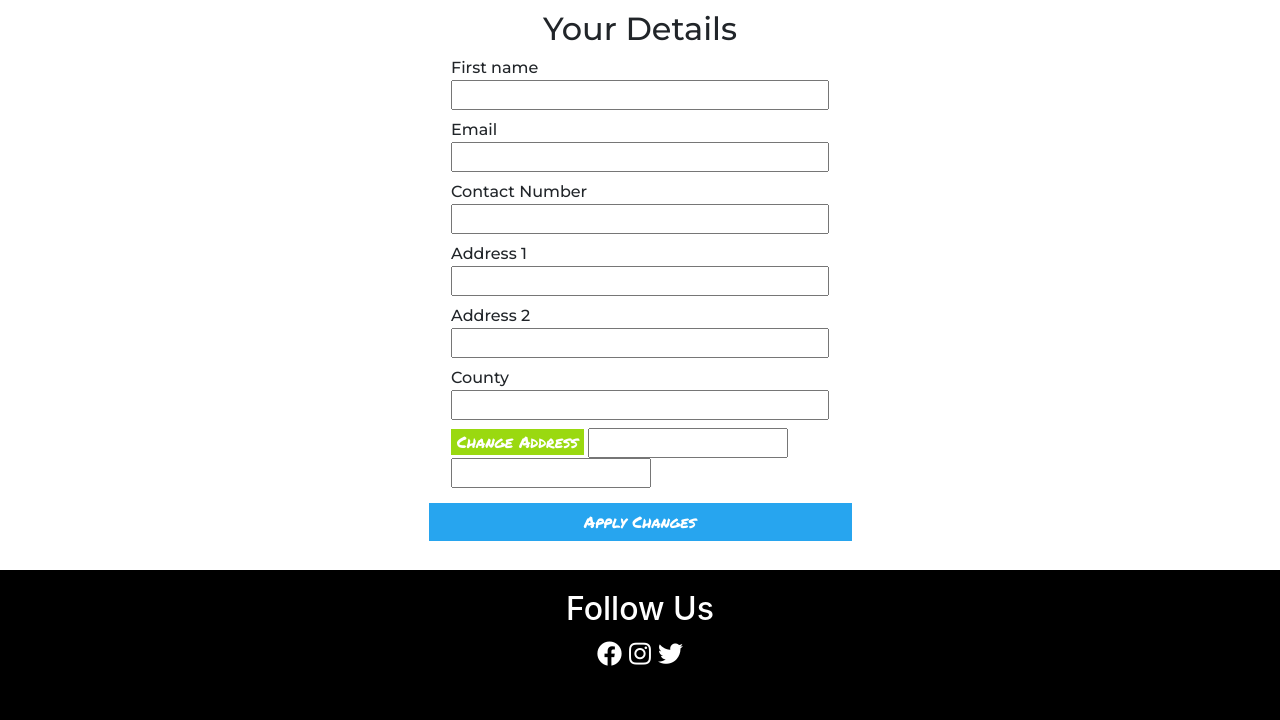
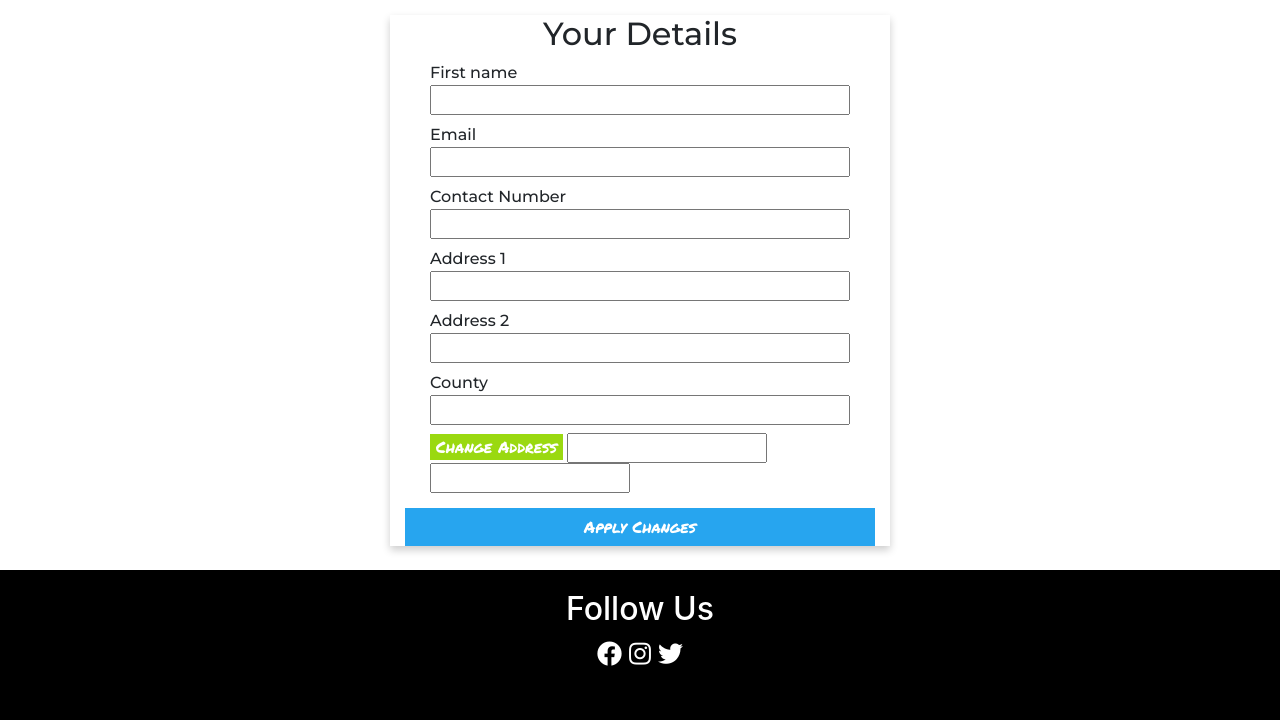
Before and after one commit to philip-hughes/fourth-milestone-project, a Django app: template profiles/templates/profiles/profile.html in a window 1280 px wide. Shown: the part 80-800 px from the top of the page. Run offline with Django 3.2, Linux system fonts and the light colour scheme; the template is opened without the code that fills it: values that come from a table or form of the project are taken from there, others are empty; data comes from the database, SQL or seed files in the repository; some libraries are stand-ins or nearby versions.

Commit message:
Changing profile form wrapper class to align it with other form layout

```diff
--- a/profiles/static/profiles/css/profiles.css
+++ b/profiles/static/profiles/css/profiles.css
@@ -1,11 +1,3 @@
-#your-details-wrapper {
-    position: relative;
-    width: 450px;
-    margin: 10px auto 40px auto;
-    background-color: white;
-    font-family: 'Montserrat', sans-serif;
-
-}
 
 #id_profile-street_address1, #id_profile-street_address2, #id_profile-county {
     background-color: #ece1e1;
--- a/profiles/templates/profiles/profile.html
+++ b/profiles/templates/profiles/profile.html
@@ -8,7 +8,7 @@
 {% endblock %}
 {% block content %}
 <div id="profile-wrapper">
-    <div id="your-details-wrapper">
+    <div class="form-wrapper">
         <h2>Your Details</h2>
         <form id='profile-form' action="{% url 'profile' %}" method="POST">
         {% csrf_token %}
--- a/static/css/style.css
+++ b/static/css/style.css
@@ -162,6 +162,7 @@ header {
     margin-bottom: 40px;
     box-shadow: 0 4px 8px 0 rgba(0,0,0,0.2);
     background-color: white;
+    font-family: 'Montserrat', sans-serif;
 }
 
 @media(max-width: 540px){
```
